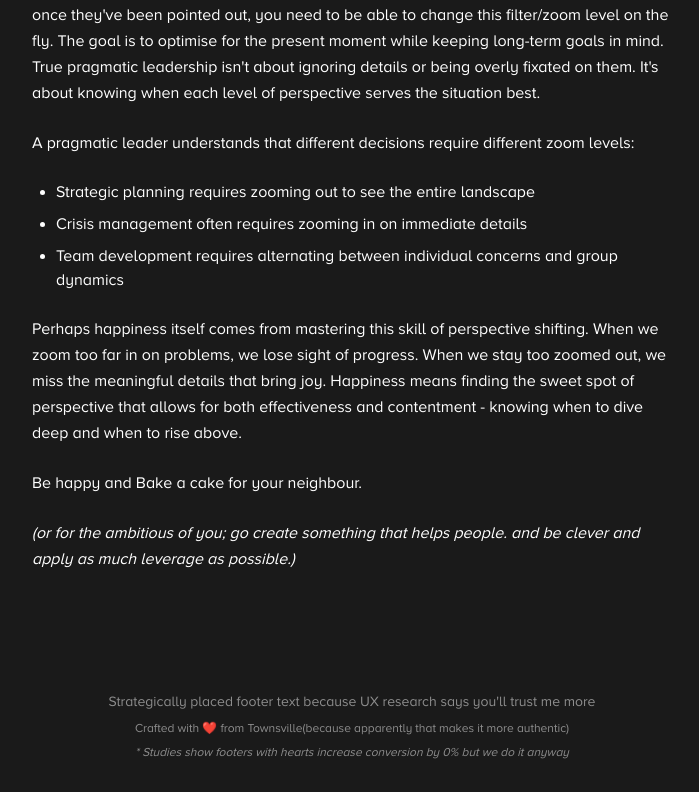
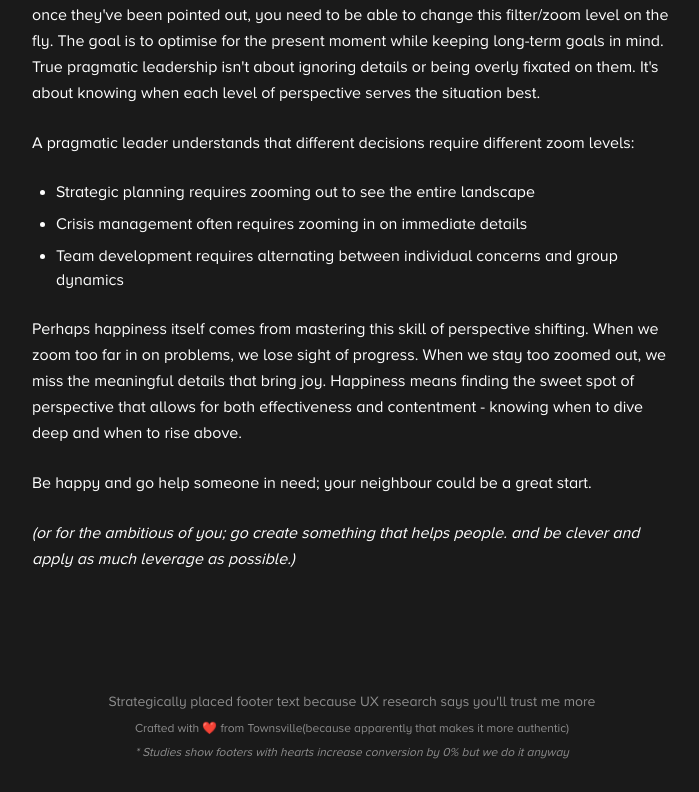
Before and after one commit to adentranter/adentranter.com, a Next.js app: page /essays/being-happy in a window 1280 px wide. Shown: the part 872-1664 px from the top of the page, without its empty margins (288-987 px from the left). Built offline with nearby package versions, Linux system fonts and the light colour scheme.

Commit message:
updated the end

```diff
--- a/src/app/essays/data.ts
+++ b/src/app/essays/data.ts
@@ -229,7 +229,7 @@ A pragmatic leader understands that different decisions require different zoom l
 Perhaps happiness itself comes from mastering this skill of perspective shifting. When we zoom too far in on problems, we lose sight of progress. When we stay too zoomed out, we miss the meaningful details that bring joy.
 Happiness means finding the sweet spot of perspective that allows for both effectiveness and contentment - knowing when to dive deep and when to rise above.
 
-Be happy and Bake a cake for your neighbour.
+Be happy and go help someone in need; your neighbour could be a great start.
 
 *(or for the ambitious of you; go create something that helps people. and be clever and apply as much leverage as possible.)*`
   }
```
